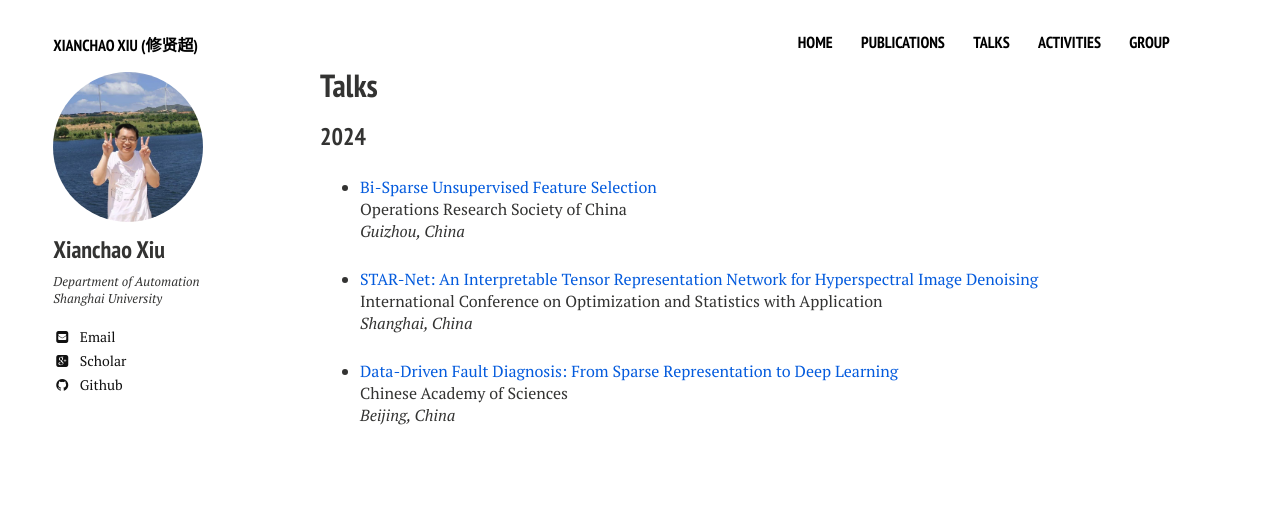
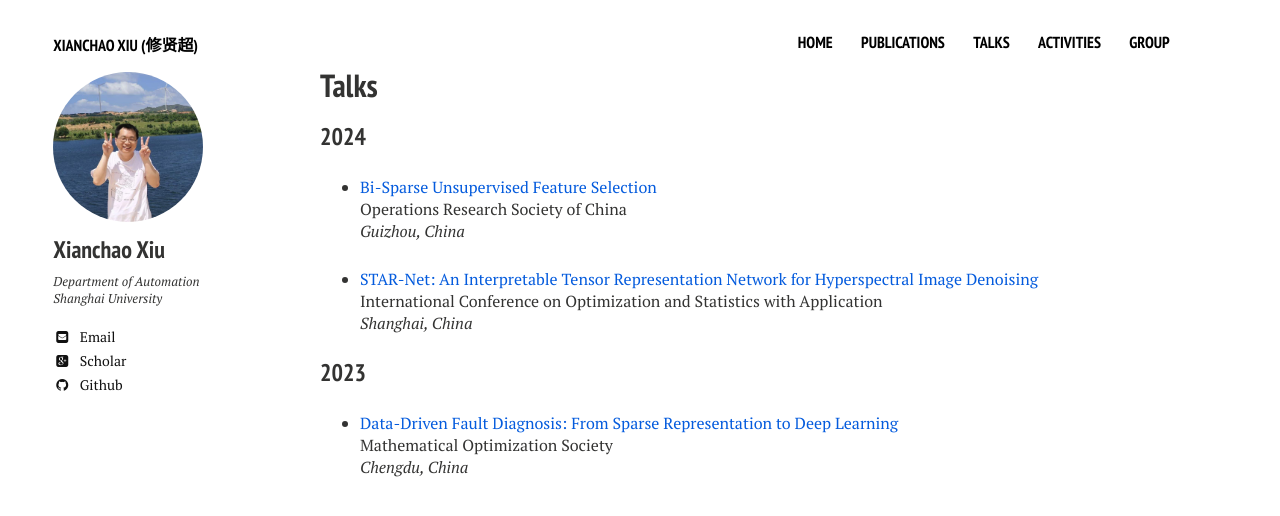
Before and after one commit to xianchaoxiu/xianchaoxiu.github.io, a Jekyll site: the page built from talks/index.md, in a window 1280 px wide. Shown: the top 516 px of the page. Built offline with Jekyll 4.4.1, drawn with Linux system fonts in a browser that asks for light colours; nearby versions of some CDN libraries.

Commit message:
Update index.md

```diff
--- a/talks/index.md
+++ b/talks/index.md
@@ -20,7 +20,8 @@ Operations Research Society of China <br>
 International Conference on Optimization and Statistics with Application <br>
 <i>Shanghai, China</i><br>
 
+### 2023
 
-* <a href="../talks/2024-CAS.pdf" class="textlink" target="_blank"> Data-Driven Fault Diagnosis: From Sparse Representation to Deep Learning </a> <br>
-Chinese Academy of Sciences <br>
-<i>Beijing, China</i><br>
+* <a href="../talks/2023-MOS.pdf" class="textlink" target="_blank"> Data-Driven Fault Diagnosis: From Sparse Representation to Deep Learning </a> <br>
+Mathematical Optimization Society <br>
+<i>Chengdu, China</i><br>
```
